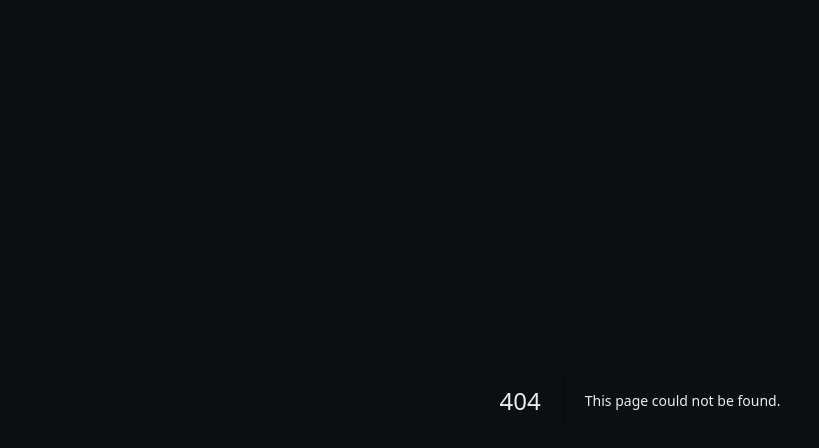
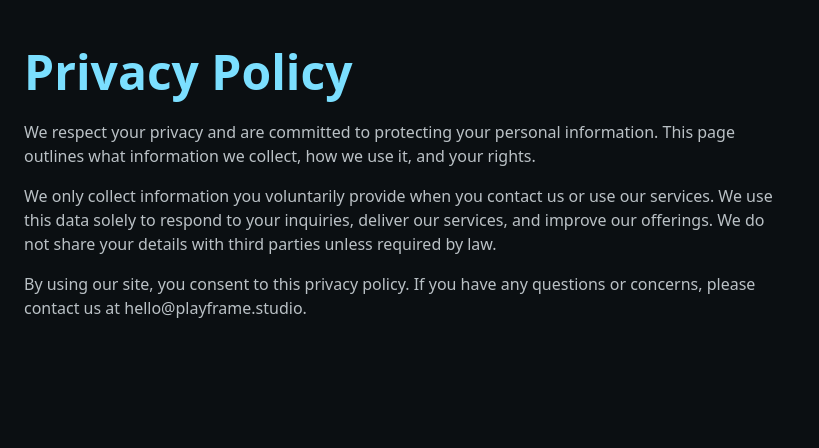
Before and after one commit to LarionS/Playframe, a Next.js app: page /privacy in a window 1280 px wide. Before the commit this address had no page. Shown: the top 448 px of the page, without its empty margins (0-819 px from the left). Built offline with nearby package versions, Linux system fonts and the light colour scheme.

Commit message:
feat: add privacy policy page

```diff
--- /dev/null
+++ b/src/app/privacy/page.tsx
@@ -0,0 +1,27 @@
+import type { Metadata } from 'next';
+
+export const metadata: Metadata = {
+  title: 'Privacy Policy | Playframe',
+  description: 'Understand how Playframe collects and uses your data.',
+};
+
+export default function Privacy() {
+  return (
+    <main className="bg-ink min-h-screen text-cloud px-6 py-12">
+      <h1 className="text-4xl md:text-5xl font-bold mb-6 text-accent">Privacy Policy</h1>
+      <p className="mb-4 text-cloud/80 max-w-3xl">
+        We respect your privacy and are committed to protecting your personal information. This
+        page outlines what information we collect, how we use it, and your rights.
+      </p>
+      <p className="mb-4 text-cloud/80 max-w-3xl">
+        We only collect information you voluntarily provide when you contact us or use our services.
+        We use this data solely to respond to your inquiries, deliver our services, and improve
+        our offerings. We do not share your details with third parties unless required by law.
+      </p>
+      <p className="mb-4 text-cloud/80 max-w-3xl">
+        By using our site, you consent to this privacy policy. If you have any questions or
+        concerns, please contact us at hello@playframe.studio.
+      </p>
+    </main>
+  );
+}
```
